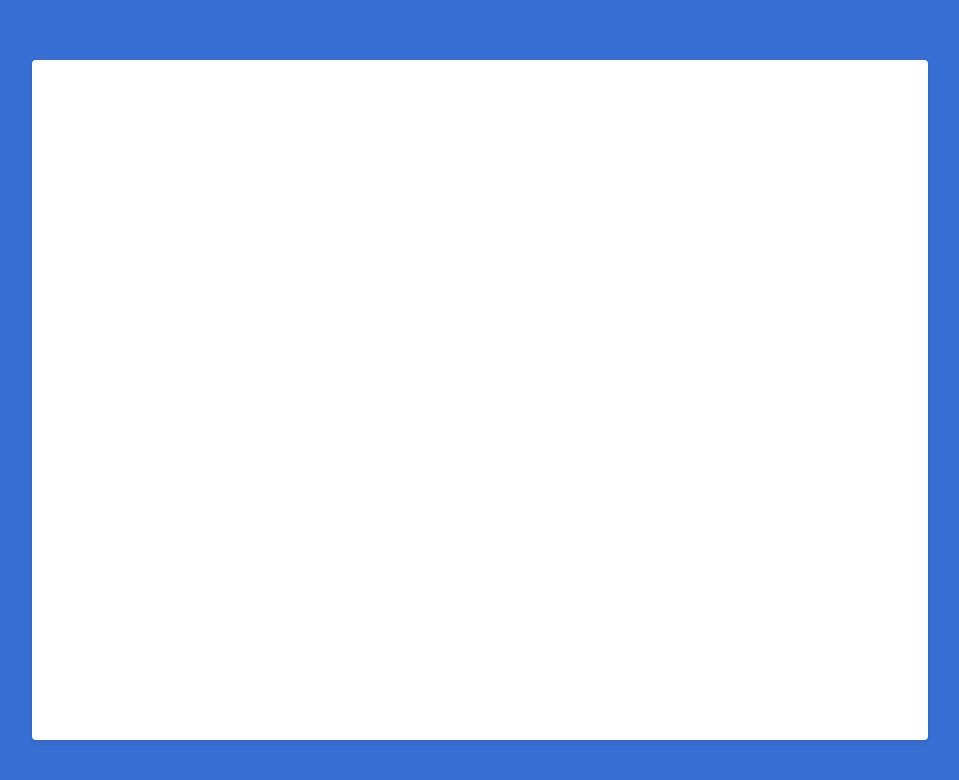
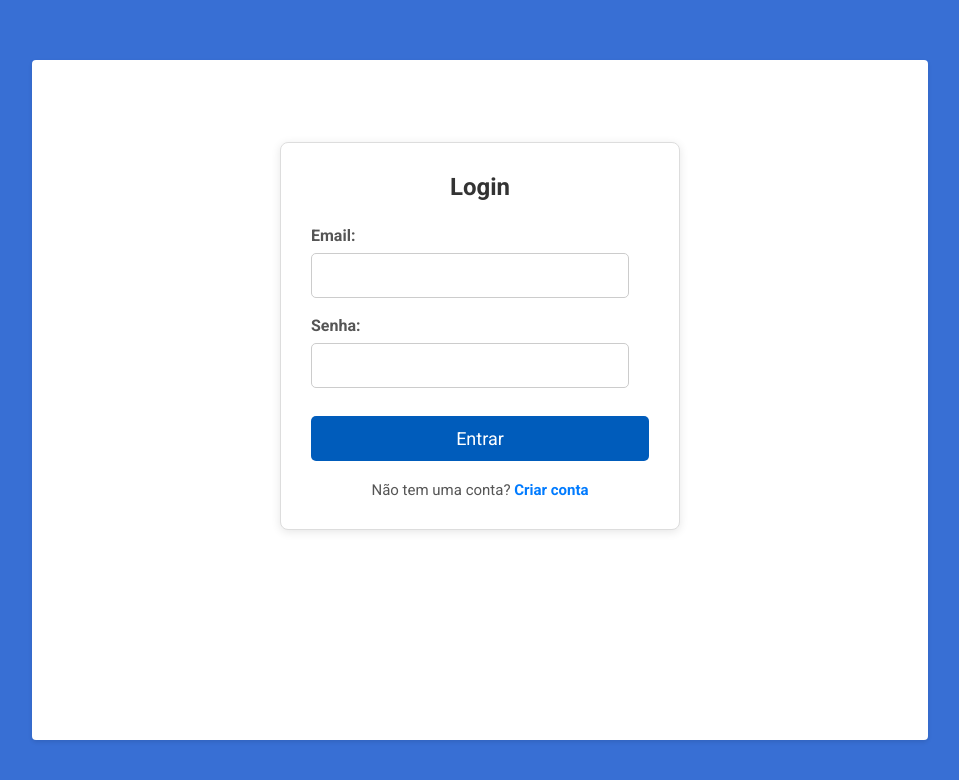
Before and after one commit to rafael2903/boxBank, an Angular app: page /login in a window 1280 px wide. Before the commit this address led to /. Shown: the top 780 px of the page, without its empty margins (160-1119 px from the left). Built offline with nearby package versions, Linux system fonts and the light colour scheme; data requests are answered from the project's data file.

Commit message:
create login feature

```diff
--- a/src/app/app-routing.module.ts
+++ b/src/app/app-routing.module.ts
@@ -4,19 +4,23 @@ import { ExampleComponent } from './features/example/example.component';
 import { TransferComponent } from './features/transfer/transfer.component';
 import { DashboardComponent } from './features/dashboard/dashboard.component';
 import { CreateUserComponent } from './features/create-user/create-user.component';
+import { LoginComponent } from './features/login/login.component';
+import { AuthGuard } from './core/auth/auth.guard';
 
 const routes: Routes = [
+  { path: '', redirectTo: 'dashboard', pathMatch: 'full' },
   {
-    path: '',
-    component: ExampleComponent,
+    path: 'dashboard',
+    component: DashboardComponent,
+    canActivate: [AuthGuard],
+  },
+  { path: 'login',
+    component: LoginComponent
   },
   {
     path: 'transfer',
     component: TransferComponent,
-  },
-  {
-    path: 'dashboard',
-    component: DashboardComponent,
+    canActivate: [AuthGuard],
   },
   {
     path: 'criar-conta',
@@ -28,4 +32,4 @@ const routes: Routes = [
   imports: [RouterModule.forRoot(routes)],
   exports: [RouterModule],
 })
-export class AppRoutingModule {}
+export class AppRoutingModule { }
--- a/src/app/app.module.ts
+++ b/src/app/app.module.ts
@@ -9,6 +9,8 @@ import { TransferModule } from './features/transfer/transfer.module';
 import { DashboardModule } from './features/dashboard/dashboard.module';
 import { CreateUserComponent } from './features/create-user/create-user.component';
 import { CreateUserModule } from './features/create-user/create-user.module';
+import { LoginModule } from './features/login/login.module';
+
 @NgModule({
   declarations: [AppComponent],
   imports: [
@@ -18,6 +20,7 @@ import { CreateUserModule } from './features/create-user/create-user.module';
     TransferModule,
     DashboardModule,
     CreateUserModule,
+    LoginModule
   ],
   providers: [provideHttpClient()],
   bootstrap: [AppComponent],
--- /dev/null
+++ b/src/app/core/auth/auth.guard.ts
@@ -0,0 +1,20 @@
+// core/auth/auth.guard.ts
+import { Injectable } from '@angular/core';
+import { CanActivate, Router } from '@angular/router';
+import { AuthService } from './auth.service';
+
+@Injectable({
+  providedIn: 'root',
+})
+export class AuthGuard implements CanActivate {
+  constructor(private authService: AuthService, private router: Router) {}
+
+  canActivate(): boolean {
+    if (this.authService.isLoggedIn()) {
+      return true;
+    } else {
+      this.router.navigate(['/login']);
+      return false;
+    }
+  }
+}
--- /dev/null
+++ b/src/app/core/auth/auth.service.ts
@@ -0,0 +1,48 @@
+import { Injectable } from '@angular/core';
+import { BehaviorSubject, Observable, of } from 'rxjs';
+import { User } from '../../shared/models/user.model';
+import { UsersService } from '../../shared/services/users.service';
+import { map, catchError } from 'rxjs/operators';
+
+@Injectable({
+  providedIn: 'root',
+})
+export class AuthService {
+  private currentUserSubject = new BehaviorSubject<User | null>(null);
+  currentUser$: Observable<User | null> = this.currentUserSubject.asObservable();
+
+  constructor(private usersService: UsersService) {
+    const storedUser = localStorage.getItem('currentUser');
+    if (storedUser) {
+      this.currentUserSubject.next(JSON.parse(storedUser));
+    }
+  }
+
+  login(email: string, password: string): Observable<User | null> {
+    return this.usersService.getAll().pipe(
+      map(users => {
+        const user = users.find(u => u.email === email && u.password === password);
+        if (user) {
+          this.currentUserSubject.next(user);
+          localStorage.setItem('currentUser', JSON.stringify(user));
+          return user;
+        }
+        return null;
+      }),
+      catchError(() => of(null))
+    );
+  }
+
+  logout(): void {
+    this.currentUserSubject.next(null);
+    localStorage.removeItem('currentUser');
+  }
+
+  isLoggedIn(): boolean {
+    return !!this.currentUserSubject.value;
+  }
+
+  getCurrentUser(): User | null {
+    return this.currentUserSubject.value;
+  }
+}
--- /dev/null
+++ b/src/app/features/login/login.component.html
@@ -0,0 +1,33 @@
+<div class="login-container">
+  <h2>Login</h2>
+
+  <form (ngSubmit)="login()">
+    <div class="form-group">
+      <label for="email">Email:</label>
+      <input
+        type="email"
+        id="email"
+        name="email"
+        [(ngModel)]="email"
+        required
+      />
+    </div>
+
+    <div class="form-group">
+      <label for="password">Senha:</label>
+      <input
+        type="password"
+        id="password"
+        name="password"
+        [(ngModel)]="password"
+        required
+      />
+    </div>
+
+    <button mat-button type="submit">Entrar</button>
+
+    <div class="login-link-container">
+      <a href="/criar-conta">Não tem uma conta? <span>Criar conta</span></a>
+    </div>
+  </form>
+</div>
--- /dev/null
+++ b/src/app/features/login/login.component.scss
@@ -0,0 +1,20 @@
+.login-container {
+  max-width: 400px;
+  margin: 50px auto;
+  padding: 30px;
+  border: 1px solid #ddd;
+  border-radius: 8px;
+  box-shadow: 0 2px 10px rgba(0, 0, 0, 0.1);
+  background-color: #fff;
+}
+
+h2 {
+  text-align: center;
+  margin-bottom: 20px;
+}
+
+.form-group {
+  margin-bottom: 15px;
+  display: flex;
+  flex-direction: column;
+}
--- /dev/null
+++ b/src/app/features/login/login.component.ts
@@ -0,0 +1,30 @@
+import { Component } from '@angular/core';
+import { Router } from '@angular/router';
+import { MatSnackBar } from '@angular/material/snack-bar';
+import { AuthService } from '../../core/auth/auth.service';
+
+@Component({
+  templateUrl: './login.component.html',
+  selector: 'app-login',
+  standalone: false,
+  styleUrls: ['./login.component.scss', '../create-user/create-user.component.scss'],
+})
+export class LoginComponent {
+  email = '';
+  password = '';
+
+  constructor(private authService: AuthService, private router: Router, private snackBar: MatSnackBar) { }
+
+  login() {
+    this.authService.login(this.email, this.password).subscribe(user => {
+      if (user) {
+        this.router.navigate(['/dashboard']);
+      } else {
+        // mat.snackbar
+        this.snackBar.open('Login inválido. Verifique suas credenciais.', 'Fechar', {
+          duration: 3000,
+        });
+      }
+    });
+  }
+}
```
Also changed, not shown: src/app/features/login/login.module.ts (added, +10 -0 lines).
